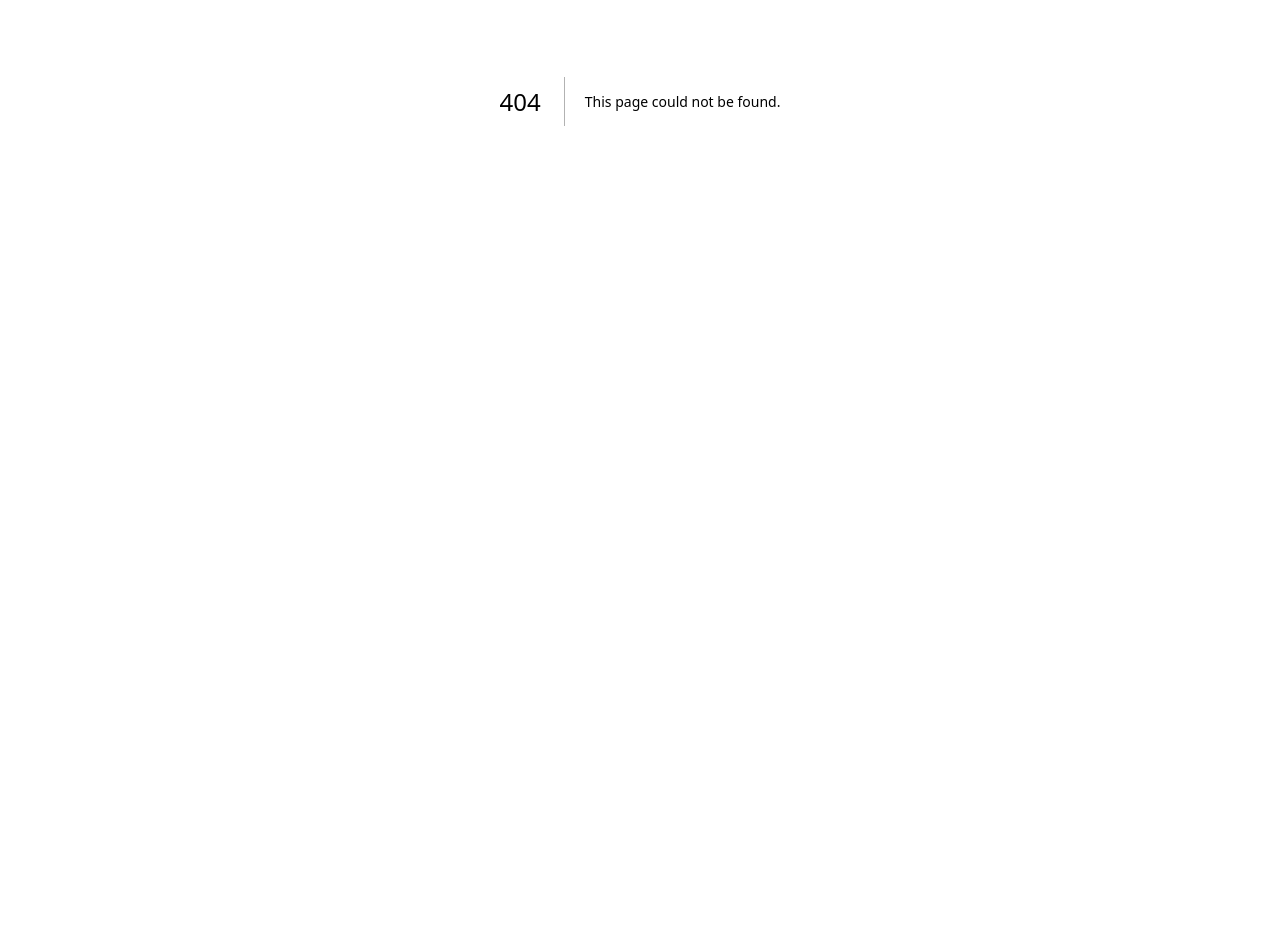
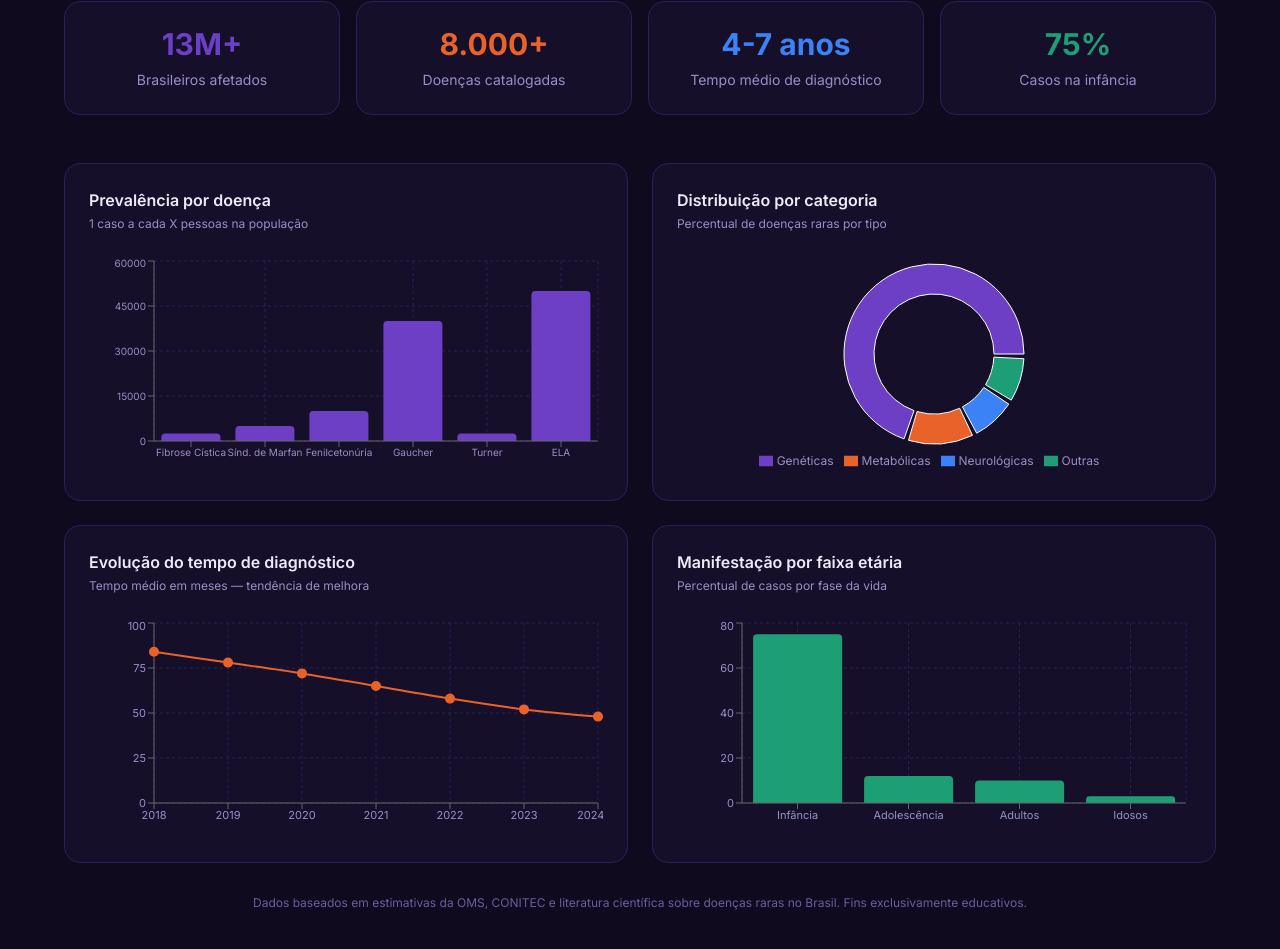
Before and after one commit to Gisele-Santana98/luminarare, a Next.js app in the folder frontend/: page /dashboard in a window 1280 px wide. Before the commit this address had no page. Shown: the part 299-1248 px from the top of the page. Before the commit the page ends 800 px from the top, so only its background shows below. Built offline with nearby package versions, Linux system fonts and the light colour scheme.

Commit message:
feat: adiciona dashboard com gráficos de conscientização

```diff
--- /dev/null
+++ b/frontend/src/app/dashboard/page.js
@@ -0,0 +1,199 @@
+'use client'
+
+import {
+  BarChart, Bar, XAxis, YAxis, CartesianGrid, Tooltip, ResponsiveContainer,
+  PieChart, Pie, Cell, LineChart, Line, Legend
+} from 'recharts'
+
+const dadosPrevalencia = [
+  { doenca: 'Fibrose Cística', casos: 2500 },
+  { doenca: 'Sínd. de Marfan', casos: 5000 },
+  { doenca: 'Fenilcetonúria', casos: 10000 },
+  { doenca: 'Gaucher', casos: 40000 },
+  { doenca: 'Turner', casos: 2500 },
+  { doenca: 'ELA', casos: 50000 },
+]
+
+const dadosFaixaEtaria = [
+  { faixa: 'Infância', percentual: 75 },
+  { faixa: 'Adolescência', percentual: 12 },
+  { faixa: 'Adultos', percentual: 10 },
+  { faixa: 'Idosos', percentual: 3 },
+]
+
+const dadosCategoria = [
+  { name: 'Genéticas', value: 72, cor: '#6C3FC5' },
+  { name: 'Metabólicas', value: 12, cor: '#E8622A' },
+  { name: 'Neurológicas', value: 8, cor: '#3B82F6' },
+  { name: 'Outras', value: 8, cor: '#1D9E75' },
+]
+
+const dadosDiagnostico = [
+  { ano: '2018', meses: 84 },
+  { ano: '2019', meses: 78 },
+  { ano: '2020', meses: 72 },
+  { ano: '2021', meses: 65 },
+  { ano: '2022', meses: 58 },
+  { ano: '2023', meses: 52 },
+  { ano: '2024', meses: 48 },
+]
+
+const estatisticas = [
+  { numero: '13M+', label: 'Brasileiros afetados', cor: '#6C3FC5' },
+  { numero: '8.000+', label: 'Doenças catalogadas', cor: '#E8622A' },
+  { numero: '4-7 anos', label: 'Tempo médio de diagnóstico', cor: '#3B82F6' },
+  { numero: '75%', label: 'Casos na infância', cor: '#1D9E75' },
+]
+
+const tooltipStyle = {
+  backgroundColor: '#160F2A',
+  border: '1px solid #2D1F54',
+  borderRadius: '8px',
+  color: '#F0EAF8',
+}
+
+export default function Dashboard() {
+  return (
+    <main className="bg-[#0F0A1E] min-h-screen pt-24 px-6 pb-20">
+      <div className="max-w-6xl mx-auto">
+
+        {/* Cabeçalho */}
+        <div className="text-center mb-12">
+          <p className="text-[#A78BFA] text-sm font-medium tracking-widest uppercase mb-4">
+            Dados e conscientização
+          </p>
+          <h1 className="text-[#F0EAF8] text-4xl md:text-5xl font-bold mb-4">
+            Dashboard
+          </h1>
+          <p className="text-[#9B8EC4] text-lg max-w-2xl mx-auto">
+            Visualize dados sobre doenças raras no Brasil e entenda
+            a dimensão desse desafio de saúde pública.
+          </p>
+        </div>
+
+        {/* Cards de estatísticas */}
+        <div className="grid grid-cols-2 md:grid-cols-4 gap-4 mb-12">
+          {estatisticas.map((item, i) => (
+            <div key={i} className="bg-[#160F2A] border border-[#2D1F54] rounded-2xl p-6 text-center">
+              <div className="text-3xl font-bold mb-2" style={{ color: item.cor }}>
+                {item.numero}
+              </div>
+              <div className="text-[#9B8EC4] text-sm">{item.label}</div>
+            </div>
+          ))}
+        </div>
+
+        {/* Gráficos — linha 1 */}
+        <div className="grid grid-cols-1 md:grid-cols-2 gap-6 mb-6">
+
+          {/* Gráfico de barras — prevalência */}
+          <div className="bg-[#160F2A] border border-[#2D1F54] rounded-2xl p-6">
+            <h3 className="text-[#F0EAF8] font-semibold mb-1">
+              Prevalência por doença
+            </h3>
+            <p className="text-[#9B8EC4] text-xs mb-6">
+              1 caso a cada X pessoas na população
+            </p>
+            <ResponsiveContainer width="100%" height={220}>
+              <BarChart data={dadosPrevalencia}>
+                <CartesianGrid strokeDasharray="3 3" stroke="#2D1F54" />
+                <XAxis dataKey="doenca" tick={{ fill: '#9B8EC4', fontSize: 10 }} />
+                <YAxis tick={{ fill: '#9B8EC4', fontSize: 10 }} />
+                <Tooltip contentStyle={tooltipStyle} />
+                <Bar dataKey="casos" fill="#6C3FC5" radius={[4, 4, 0, 0]} />
+              </BarChart>
+            </ResponsiveContainer>
+          </div>
+
+          {/* Gráfico de pizza — categorias */}
+          <div className="bg-[#160F2A] border border-[#2D1F54] rounded-2xl p-6">
+            <h3 className="text-[#F0EAF8] font-semibold mb-1">
+              Distribuição por categoria
+            </h3>
+            <p className="text-[#9B8EC4] text-xs mb-6">
+              Percentual de doenças raras por tipo
+            </p>
+            <ResponsiveContainer width="100%" height={220}>
+              <PieChart>
+                <Pie
+                  data={dadosCategoria}
+                  cx="50%"
+                  cy="50%"
+                  innerRadius={60}
+                  outerRadius={90}
+                  paddingAngle={3}
+                  dataKey="value"
+                >
+                  {dadosCategoria.map((entry, index) => (
+                    <Cell key={index} fill={entry.cor} />
+                  ))}
+                </Pie>
+                <Tooltip contentStyle={tooltipStyle} />
+                <Legend
+                  formatter={(value) => (
+                    <span style={{ color: '#9B8EC4', fontSize: '12px' }}>{value}</span>
+                  )}
+                />
+              </PieChart>
+            </ResponsiveContainer>
+          </div>
+        </div>
+
+        {/* Gráficos — linha 2 */}
+        <div className="grid grid-cols-1 md:grid-cols-2 gap-6 mb-8">
+
+          {/* Gráfico de linha — tempo de diagnóstico */}
+          <div className="bg-[#160F2A] border border-[#2D1F54] rounded-2xl p-6">
+            <h3 className="text-[#F0EAF8] font-semibold mb-1">
+              Evolução do tempo de diagnóstico
+            </h3>
+            <p className="text-[#9B8EC4] text-xs mb-6">
+              Tempo médio em meses — tendência de melhora
+            </p>
+            <ResponsiveContainer width="100%" height={220}>
+              <LineChart data={dadosDiagnostico}>
+                <CartesianGrid strokeDasharray="3 3" stroke="#2D1F54" />
+                <XAxis dataKey="ano" tick={{ fill: '#9B8EC4', fontSize: 11 }} />
+                <YAxis tick={{ fill: '#9B8EC4', fontSize: 11 }} />
+                <Tooltip contentStyle={tooltipStyle} />
+                <Line
+                  type="monotone"
+                  dataKey="meses"
+                  stroke="#E8622A"
+                  strokeWidth={2}
+                  dot={{ fill: '#E8622A', r: 4 }}
+                />
+              </LineChart>
+            </ResponsiveContainer>
+          </div>
+
+          {/* Gráfico de barras — faixa etária */}
+          <div className="bg-[#160F2A] border border-[#2D1F54] rounded-2xl p-6">
+            <h3 className="text-[#F0EAF8] font-semibold mb-1">
+              Manifestação por faixa etária
+            </h3>
+            <p className="text-[#9B8EC4] text-xs mb-6">
+              Percentual de casos por fase da vida
+            </p>
+            <ResponsiveContainer width="100%" height={220}>
+              <BarChart data={dadosFaixaEtaria}>
+                <CartesianGrid strokeDasharray="3 3" stroke="#2D1F54" />
+                <XAxis dataKey="faixa" tick={{ fill: '#9B8EC4', fontSize: 11 }} />
+                <YAxis tick={{ fill: '#9B8EC4', fontSize: 11 }} />
+                <Tooltip contentStyle={tooltipStyle} formatter={(v) => [`${v}%`]} />
+                <Bar dataKey="percentual" fill="#1D9E75" radius={[4, 4, 0, 0]} />
+              </BarChart>
+            </ResponsiveContainer>
+          </div>
+        </div>
+
+        {/* Fonte dos dados */}
+        <p className="text-[#6B5EA0] text-xs text-center">
+          Dados baseados em estimativas da OMS, CONITEC e literatura científica sobre doenças raras no Brasil.
+          Fins exclusivamente educativos.
+        </p>
+
+      </div>
+    </main>
+  )
+}
```
